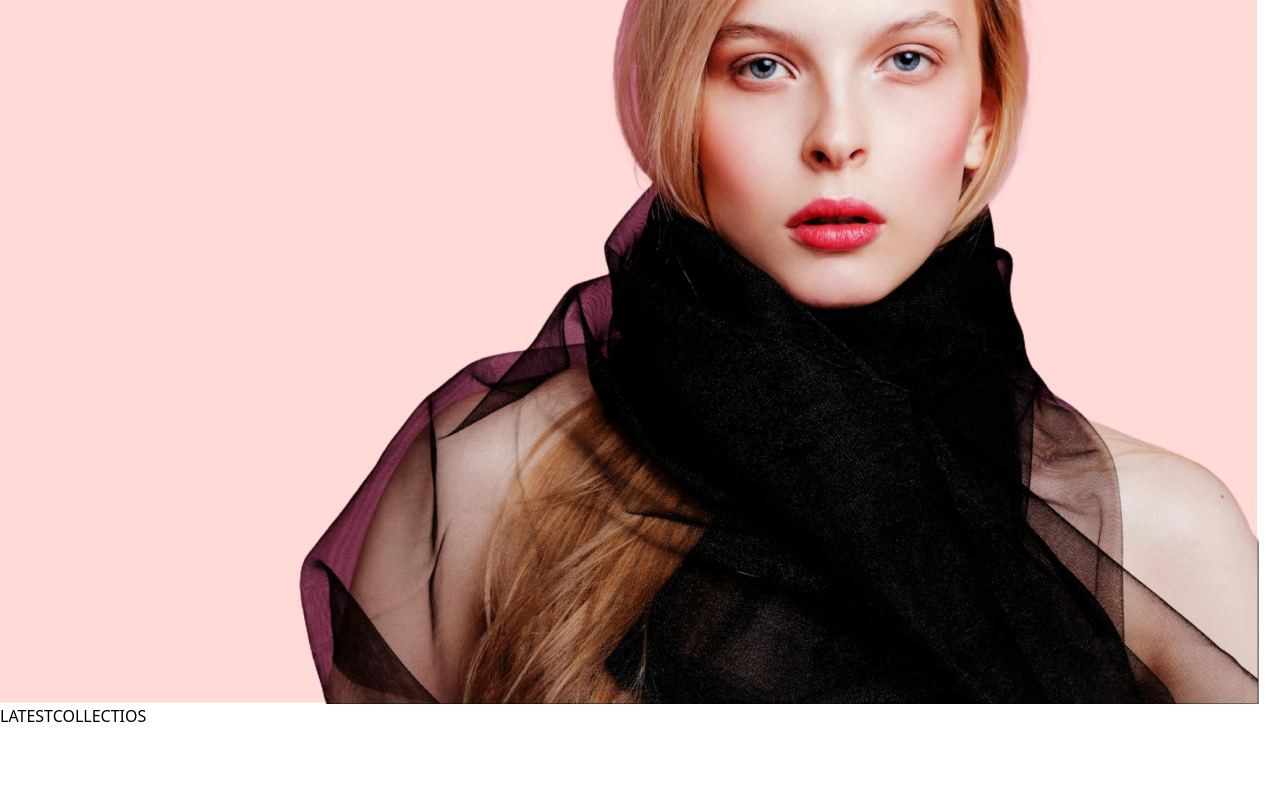
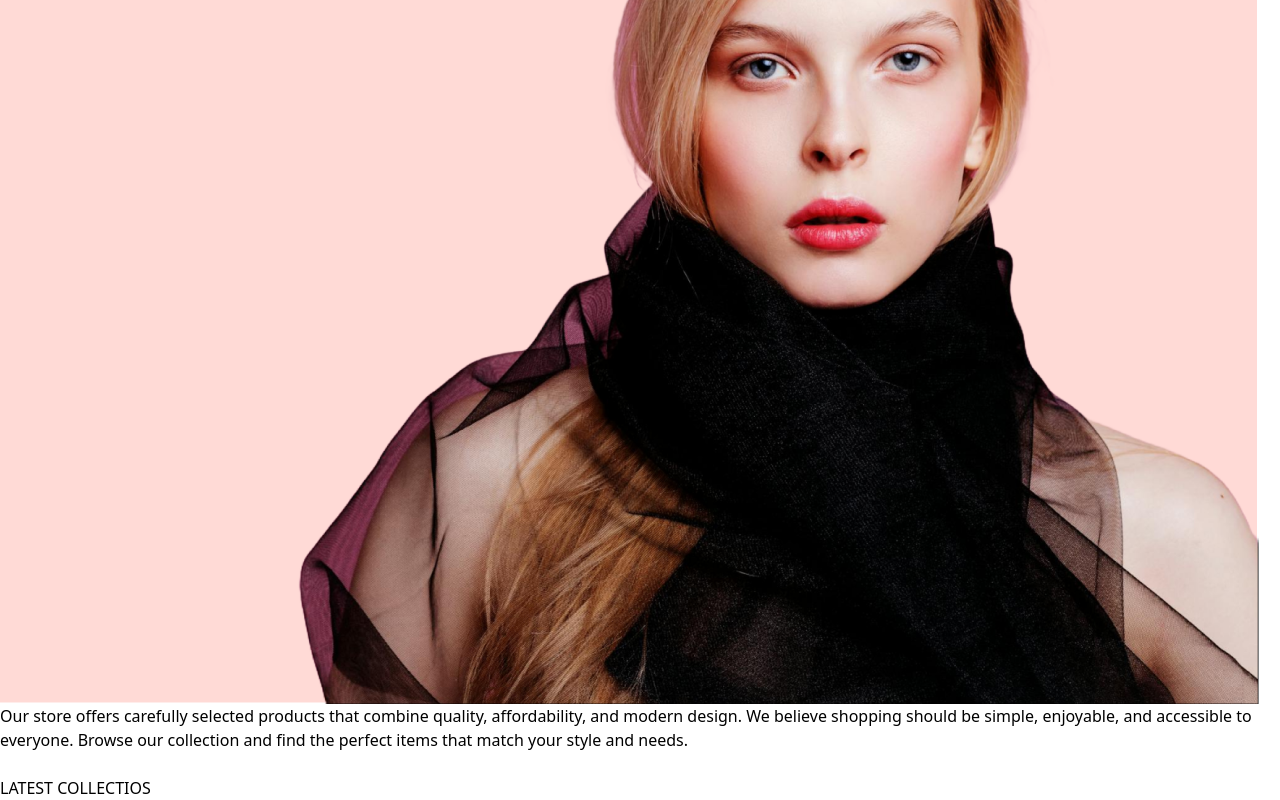
Before and after one commit to Showrav-tech/E-commerce-webstite, a React (Vite) app: page / in a window 1280 px wide. Shown: the part 898-1698 px from the top of the page. Before the commit the page ends 1626 px from the top, so only its background shows below. Built offline with nearby package versions, Linux system fonts and the light colour scheme.

Commit message:
update project

```diff
--- a/src/components/LatestCollection.jsx
+++ b/src/components/LatestCollection.jsx
@@ -7,9 +7,16 @@ const LatestCollection = () => {
 
 
   return (
+
     <div className='my-10'>
       <div className='text-center py-8 text-3xl'>
-  <Title text1={'LATEST'} text2={'COLLECTIOS'}/>
+         <p className='w-3/2 m-auto text-xs sm:text-sm md:text-base text-gray-600'>
+  Our store offers carefully selected products that combine quality, affordability, and modern design. We believe shopping should be simple, enjoyable, and accessible to everyone. Browse our collection and find the perfect items that match your style and needs.
+
+  </p>
+   <br />
+  <Title text1={'LATEST '} text2={'COLLECTIOS'}/>
+
     </div>
     </div>
   )
```
